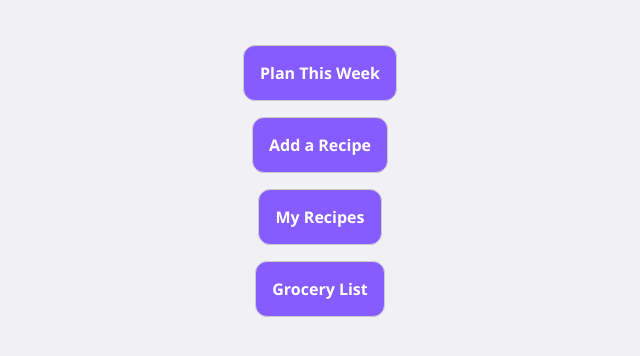
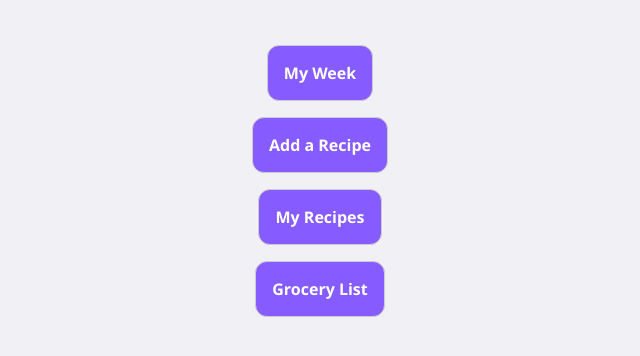
Before and after one commit to cigi801/my-recipe-hub, a website built with Vite: page src/index.html in a window 1280 px wide. Shown: the part 74-430 px from the top of the page, without its empty margins (320-960 px from the left). Built offline with nearby package versions, Linux system fonts and the light colour scheme.

Commit message:
Working on My Week page

```diff
--- a/src/index.html
+++ b/src/index.html
@@ -23,7 +23,7 @@
     </header>
 
   <main class="nav-container">
-        <a href="planner.html" class="nav-button">Plan This Week</a>
+        <a href="planner.html" class="nav-button">My Week</a>
         <a href="add-recipe.html" class="nav-button">Add a Recipe</a>
         <a href="my-recipes.html" class="nav-button">My Recipes</a>
         <a href="grocery.html" class="nav-button">Grocery List</a>
```
